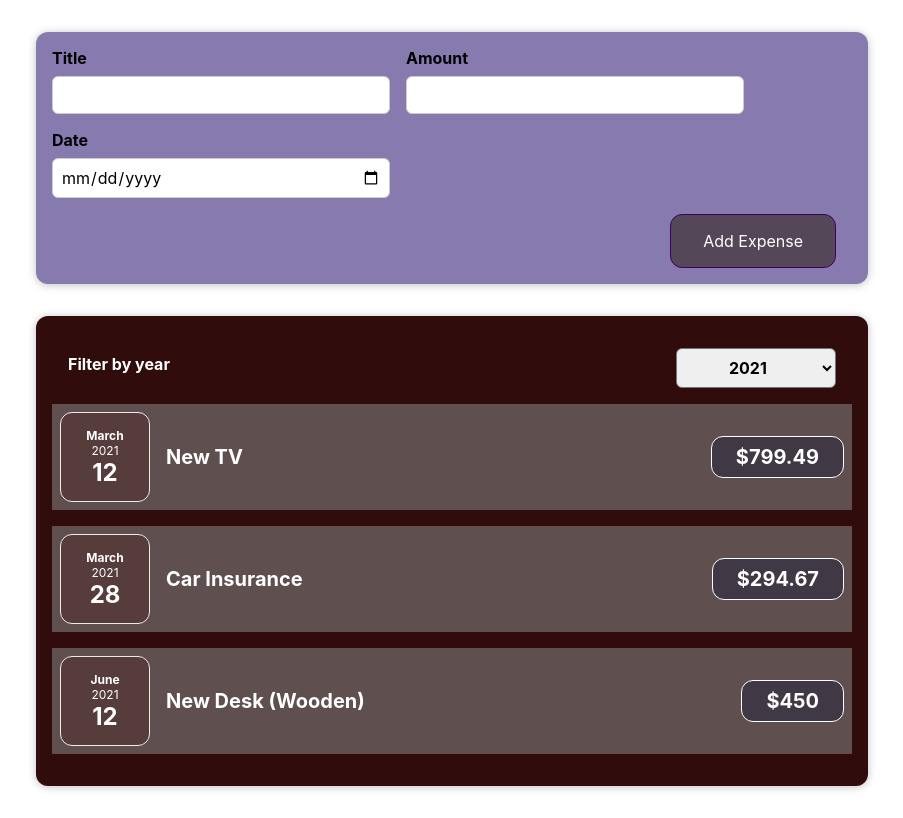
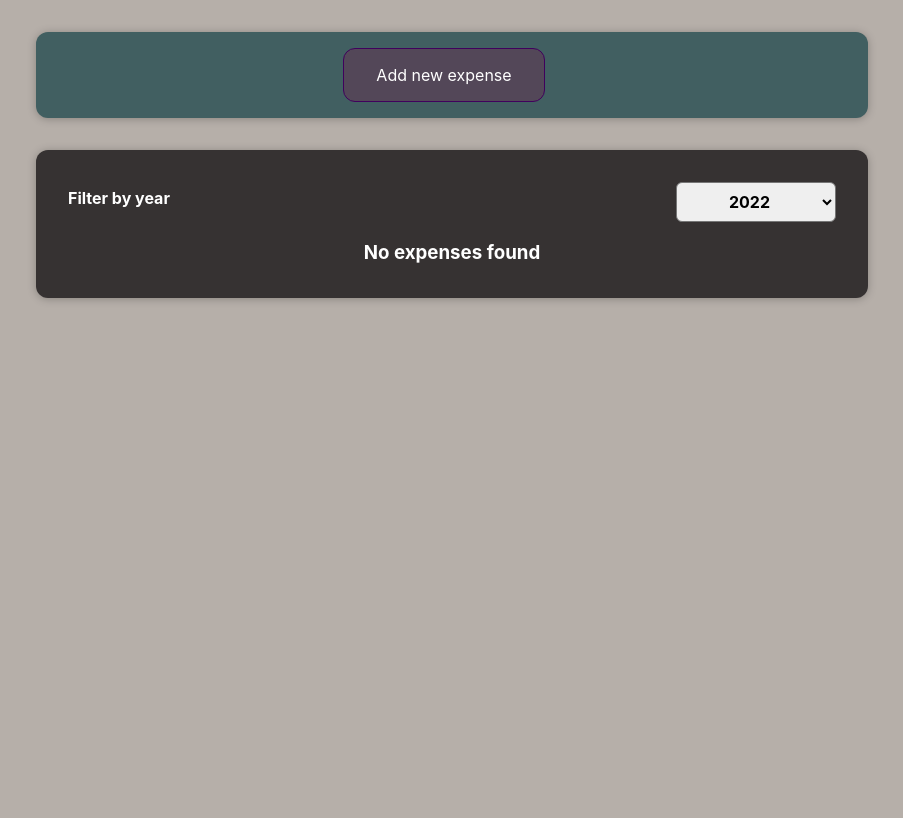
Before and after one commit to Oksana796/expenses-track, a React (Create React App) app: page / in a window 1280 px wide. Shown: the whole page, without its empty margins (188-1091 px from the left). Built offline with nearby package versions, Linux system fonts and the light colour scheme.

Commit message:
hide and show form

```diff
--- a/src/components/ExpenseForm.js
+++ b/src/components/ExpenseForm.js
@@ -66,6 +66,9 @@ function ExpenseForm(props) {
       </div>
 
       <div className="new-expense__actions">
+        <button type="button" onClick={props.onCancel}>
+          Cancel
+        </button>
         <button type="submit">Add Expense</button>
       </div>
     </form>
--- a/src/components/Expenses.css
+++ b/src/components/Expenses.css
@@ -1,9 +1,15 @@
 .expenses {
+  color: white;
   padding: 1rem;
-  background-color: rgb(49, 12, 12);
+  background-color: rgb(54, 50, 50);
   margin: 2rem auto;
   width: 50rem;
   max-width: 95%;
   border-radius: 12px;
   box-shadow: 0 1px 8px rgba(0, 0, 0, 0.25);
 }
+
+.expenses h3 {
+  color: white;
+  text-align: center;
+}
--- a/src/components/Expenses.js
+++ b/src/components/Expenses.js
@@ -5,7 +5,7 @@ import ExpensesFilter from "./ExpensesFilter";
 import "./Expenses.css";
 
 function Expenses(props) {
-  const [filteredYear, setFilteredYear] = useState("2021");
+  const [filteredYear, setFilteredYear] = useState("2022");
   const filterHandler = (selectedYear) => {
     setFilteredYear(selectedYear);
   };
@@ -18,14 +18,18 @@ function Expenses(props) {
     <div className="expenses">
       <ExpensesFilter selected={filteredYear} onChangeFilter={filterHandler} />
 
-      {filteredExpenses.map((expense) => (
+      {filteredExpenses.length === 0 ? (
+        <h3>No expenses found</h3>
+      ) : (
+        filteredExpenses.map((expense) => (
           <ExpenseItem
             key={expense.id}
             title={expense.title}
             amount={expense.amount}
             date={expense.date}
           />
-      ))}
+        ))
+      )}
     </div>
   );
 }
--- a/src/components/NewExpense.css
+++ b/src/components/NewExpense.css
@@ -1,5 +1,5 @@
 .new-expense {
-  background-color: #877aae;
+  background-color: #415f61;
   padding: 1rem;
   margin: 2rem auto;
   width: 50rem;
--- a/src/components/NewExpense.js
+++ b/src/components/NewExpense.js
@@ -1,20 +1,40 @@
-import React from "react";
+import React, { useState } from "react";
 import ExpenseForm from "./ExpenseForm";
 
 import "./NewExpense.css";
 
 function NewExpense(props) {
+  const [isEdited, setIsEdited] = useState(false);
+
   const saveDataHandler = (enteredData) => {
     const expenseData = {
       ...enteredData,
       id: Math.random().toString(),
     };
     props.onAddExpense(expenseData);
+    setIsEdited(false);
+  };
+
+  const startEditingHandler = () => {
+    setIsEdited(true);
+  };
+
+  const stopEditingHandler = () => {
+    setIsEdited(false);
   };
 
   return (
     <div className="new-expense">
-      <ExpenseForm onSaveData={saveDataHandler} />
+      {isEdited && (
+        <ExpenseForm
+          onSaveData={saveDataHandler}
+          onCancel={stopEditingHandler}
+        />
+      )}
+
+      {!isEdited && (
+        <button onClick={startEditingHandler}>Add new expense</button>
+      )}
     </div>
   );
 }
--- a/src/index.css
+++ b/src/index.css
@@ -1,5 +1,6 @@
 body {
   margin: 0;
+  background-color: #b6afa9;
   font-family: -apple-system, BlinkMacSystemFont, 'Segoe UI', 'Roboto', 'Oxygen',
     'Ubuntu', 'Cantarell', 'Fira Sans', 'Droid Sans', 'Helvetica Neue',
     sans-serif;
```
Lines whose indentation alone changed are shown as unchanged.
